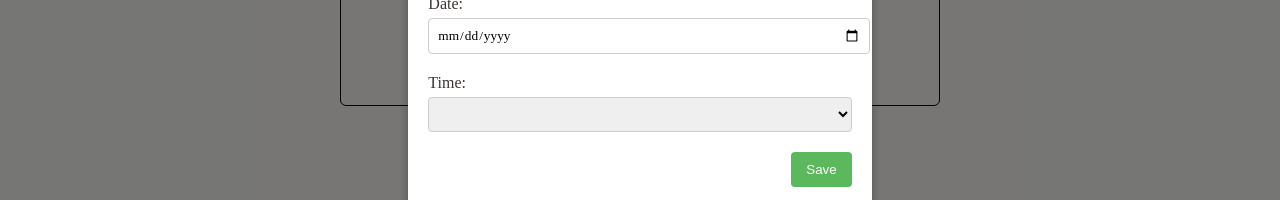
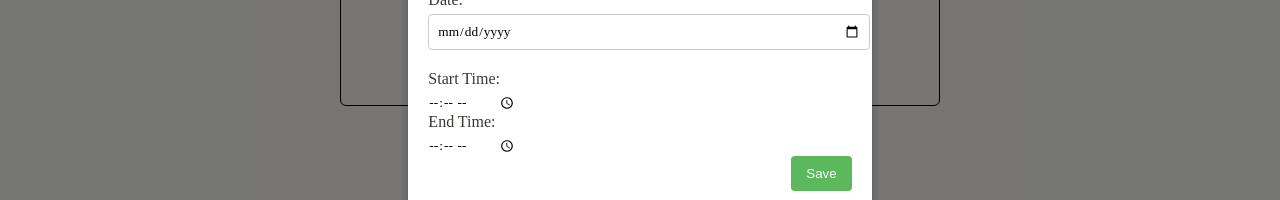
Before and after one commit to Ahmad-Elmahallawy/iCondo, a React (Create React App) app in the folder frontend/: page /MyReservation in a window 1280 px wide. Both pictures are taken after a click on the button 854 px from the left and 221 px from the top of the page. Shown: the part 374-574 px from the top of the page. Built offline with nearby package versions, Linux system fonts and the light colour scheme; no server answers.

Commit message:
Added Start Time and End Time inputs in MCFR

```diff
--- a/frontend/src/Components/Reservations/MCFR.tsx
+++ b/frontend/src/Components/Reservations/MCFR.tsx
@@ -16,35 +16,46 @@ const MCFR: React.FC<MCFRProps> = ({
   reservation,
   availableFacilities,
 }) => {
-  const [selectedFacility, setSelectedFacility] = useState("");
-  const [selectedDate, setSelectedDate] = useState("");
-  const [selectedTime, setSelectedTime] = useState("");
+  // Split the reservation time into start and end times
+  const initialStartTime = reservation?.time.split(" - ")[0] || "";
+  const initialEndTime = reservation?.time.split(" - ")[1] || "";
+
+  const [selectedFacility, setSelectedFacility] = useState(
+    reservation?.location || ""
+  );
+  const [selectedDate, setSelectedDate] = useState(reservation?.date || "");
+  const [selectedStartTime, setSelectedStartTime] = useState(initialStartTime);
+  const [selectedEndTime, setSelectedEndTime] = useState(initialEndTime);
 
   // Update state when the modal opens or when `reservation` changes
   useEffect(() => {
-    if (reservation && isOpen) {
-      // This condition won't violate the rules of hooks
+    if (reservation) {
       setSelectedFacility(reservation.location);
       setSelectedDate(reservation.date);
-      setSelectedTime(reservation.time);
+      setSelectedStartTime(reservation.time.split(" - ")[0]);
+      setSelectedEndTime(reservation.time.split(" - ")[1]);
     }
-  }, [reservation, isOpen]); // Including isOpen in the dependency array
-
+  }, [reservation]);
   // Function to handle form submission
   const handleSubmit = (event: React.FormEvent<HTMLFormElement>) => {
     event.preventDefault();
-    // You'd handle updating the reservation here
+    // Construct the time range back into a single string
+    const timeRange = `${selectedStartTime} - ${selectedEndTime}`;
     console.log({
       facility: selectedFacility,
       date: selectedDate,
-      time: selectedTime,
+      time: timeRange,
     });
-    onClose(); // Close the modal
+    // Handle updating the reservation here...
+    onClose();
   };
 
-  if (!isOpen || !reservation) return null;
+  if (!isOpen) return null;
   return (
-    <div className="modal-overlay">
+    <div
+      className="modal-overlay"
+      style={{ display: isOpen ? "flex" : "none" }}
+    >
       <div className="modal">
         <div className="modal-header">
           <h2>Modify Common Facility Reservation</h2>
@@ -76,15 +87,23 @@ const MCFR: React.FC<MCFRProps> = ({
             required
           />
 
-          <label htmlFor="time">Time:</label>
-          <select
-            id="time"
-            value={selectedTime}
-            onChange={(e) => setSelectedTime(e.target.value)}
+          <label htmlFor="startTime">Start Time:</label>
+          <input
+            type="time"
+            id="startTime"
+            value={selectedStartTime}
+            onChange={(e) => setSelectedStartTime(e.target.value)}
             required
-          >
-            {/* Populate with options */}
-          </select>
+          />
+
+          <label htmlFor="endTime">End Time:</label>
+          <input
+            type="time"
+            id="endTime"
+            value={selectedEndTime}
+            onChange={(e) => setSelectedEndTime(e.target.value)}
+            required
+          />
 
           <div className="modal-actions">
             <button type="submit">Save</button>
```
